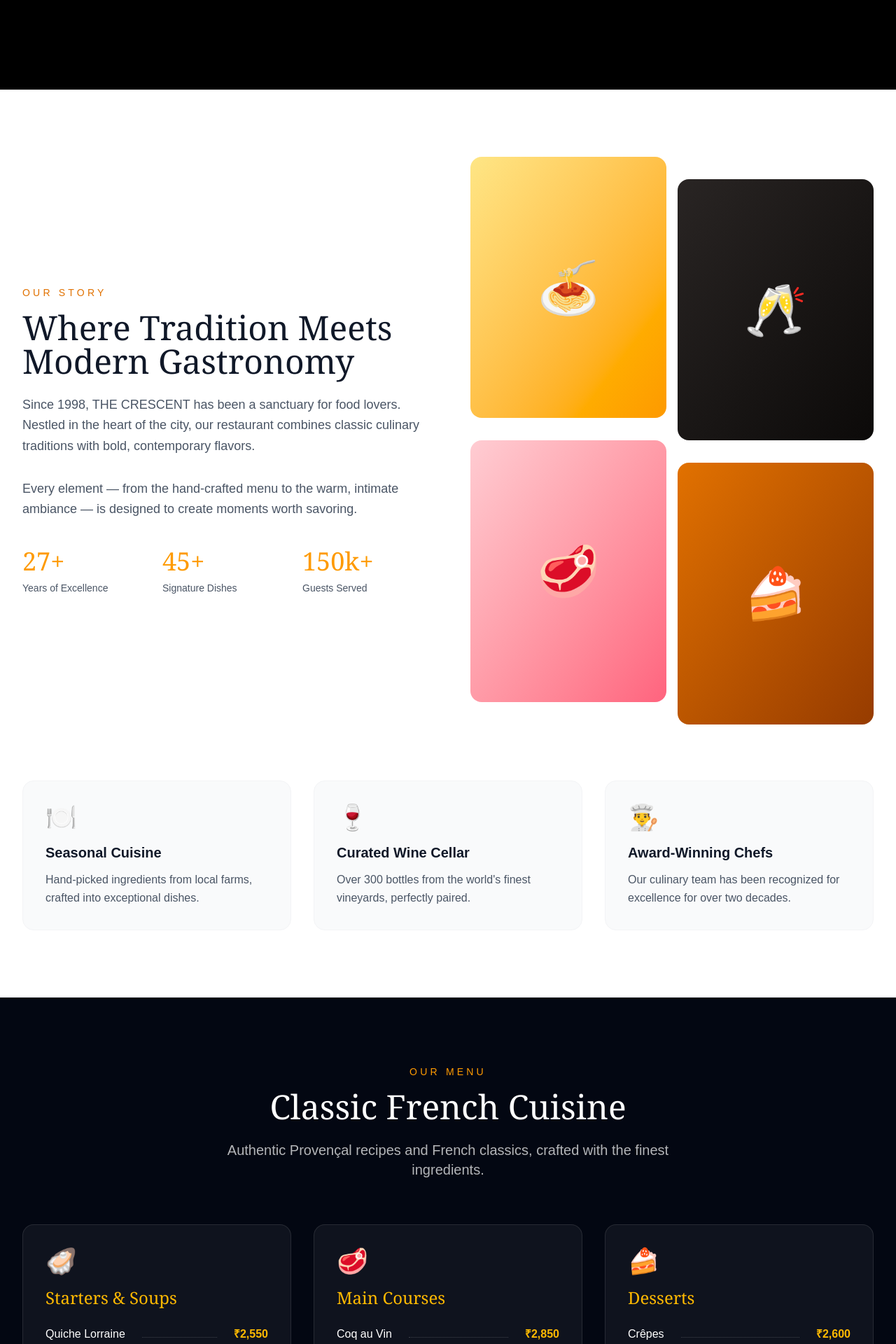
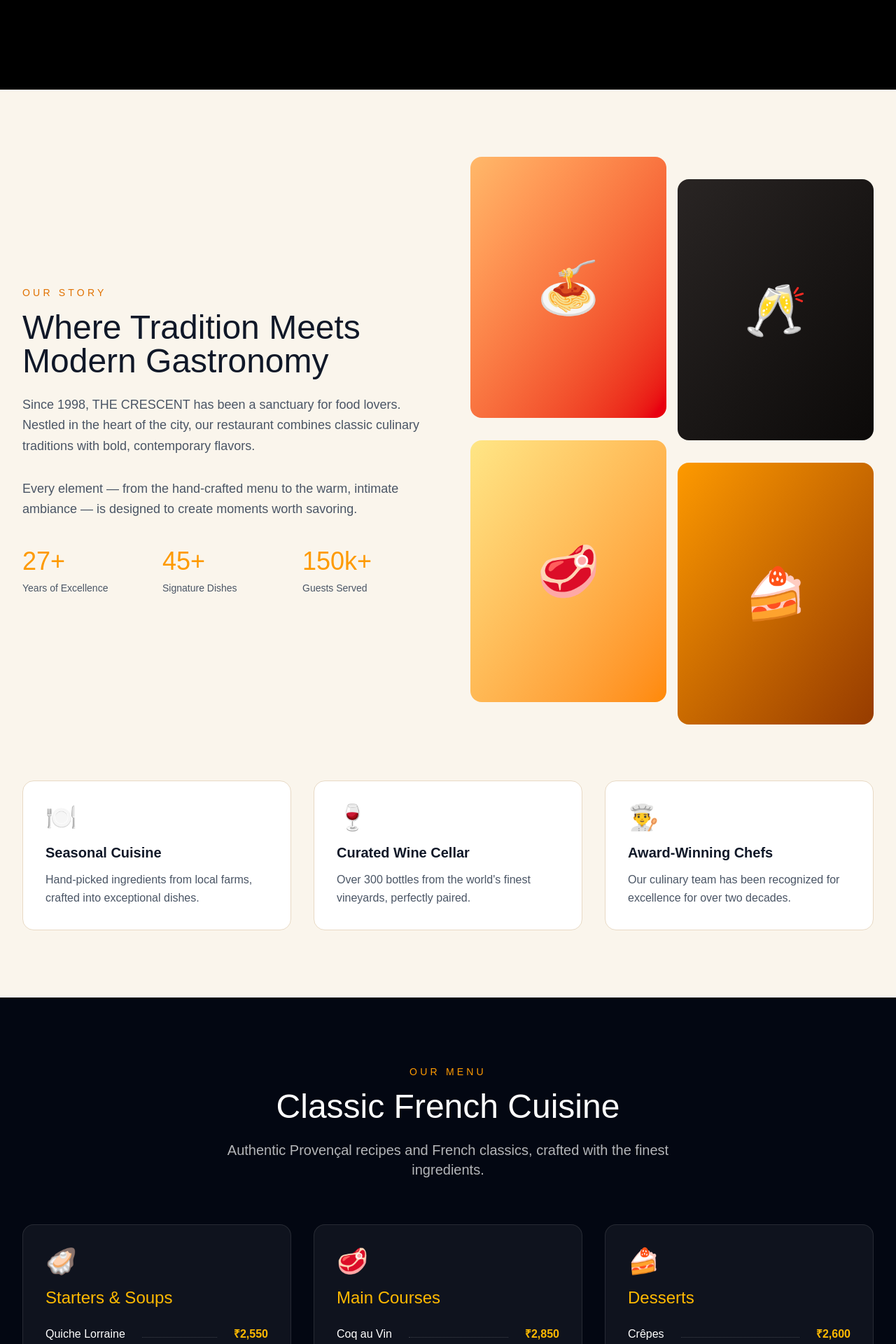
Before and after one commit to manishkumarmd19-creator/cresent, a Next.js app: page / in a window 1280 px wide. Shown: the part 780-2700 px from the top of the page at 70% size. Built offline with nearby package versions, Linux system fonts and the light colour scheme.

Commit message:
Update src/app/page.tsx - redesign as THE CRESCENT restaurant website

```diff
--- a/src/app/page.tsx
+++ b/src/app/page.tsx
@@ -22,7 +22,7 @@ function Navbar() {
     <nav className="fixed top-0 w-full bg-black/90 backdrop-blur-md z-50 border-b border-amber-900/30">
       <div className="max-w-7xl mx-auto px-4 sm:px-6 lg:px-8">
         <div className="flex justify-between items-center h-20">
-          <Link href="/" className="text-2xl font-serif font-bold text-amber-500 tracking-widest">
+          <Link href="/" className="text-2xl font-lobster font-bold text-amber-500 tracking-widest">
             THE CRESCENT
           </Link>
           <div className="hidden md:flex items-center space-x-8">
@@ -70,7 +70,7 @@ function Hero() {
         <p className="text-amber-500 font-light tracking-[0.4em] uppercase text-sm mb-8">
           Est. 1998 &middot; Fine Dining
         </p>
-        <h1 className="text-6xl md:text-8xl font-serif text-white mb-6 leading-tight">
+        <h1 className="text-6xl md:text-8xl font-lobster text-white mb-6 leading-tight">
           The Art of
           <br />
           <span className="text-amber-500 italic">Culinary Excellence</span>
@@ -114,14 +114,14 @@ function About() {
   ];
 
   return (
-    <section id="about" className="py-24 px-4 sm:px-6 lg:px-8 bg-white">
+    <section id="about" className="py-24 px-4 sm:px-6 lg:px-8 bg-[#faf5ec]">
       <div className="max-w-7xl mx-auto">
         <div className="grid lg:grid-cols-2 gap-16 items-center">
           <div>
             <p className="text-amber-600 font-medium tracking-[0.3em] uppercase text-sm mb-4">
               Our Story
             </p>
-            <h2 className="text-4xl md:text-5xl font-serif text-gray-900 mb-6">
+            <h2 className="text-4xl md:text-5xl font-lobster text-gray-900 mb-6">
               Where Tradition Meets Modern Gastronomy
             </h2>
             <p className="text-lg text-gray-600 leading-relaxed mb-8">
@@ -134,37 +134,37 @@ function About() {
             </p>
             <div className="grid sm:grid-cols-3 gap-6">
               <div>
-                <p className="text-4xl font-serif text-amber-500 mb-2">27+</p>
+                <p className="text-4xl font-lobster text-amber-500 mb-2">27+</p>
                 <p className="text-sm text-gray-600">Years of Excellence</p>
               </div>
               <div>
-                <p className="text-4xl font-serif text-amber-500 mb-2">45+</p>
+                <p className="text-4xl font-lobster text-amber-500 mb-2">45+</p>
                 <p className="text-sm text-gray-600">Signature Dishes</p>
               </div>
               <div>
-                <p className="text-4xl font-serif text-amber-500 mb-2">150k+</p>
+                <p className="text-4xl font-lobster text-amber-500 mb-2">150k+</p>
                 <p className="text-sm text-gray-600">Guests Served</p>
               </div>
             </div>
           </div>
           <div className="grid grid-cols-2 gap-4">
-            <div className="aspect-[3/4] rounded-2xl bg-gradient-to-br from-amber-200 to-amber-500 flex items-center justify-center text-7xl">
+            <div className="aspect-[3/4] rounded-2xl bg-gradient-to-br from-orange-300 to-red-600 flex items-center justify-center text-7xl">
               🍝
             </div>
             <div className="aspect-[3/4] rounded-2xl bg-gradient-to-br from-stone-800 to-stone-950 flex items-center justify-center text-7xl mt-8">
               🥂
             </div>
-            <div className="aspect-[3/4] rounded-2xl bg-gradient-to-br from-rose-200 to-rose-400 flex items-center justify-center text-7xl -mt-4">
+            <div className="aspect-[3/4] rounded-2xl bg-gradient-to-br from-amber-200 to-orange-400 flex items-center justify-center text-7xl -mt-4">
               🥩
             </div>
-            <div className="aspect-[3/4] rounded-2xl bg-gradient-to-br from-amber-600 to-amber-800 flex items-center justify-center text-7xl mt-4">
+            <div className="aspect-[3/4] rounded-2xl bg-gradient-to-br from-amber-500 to-amber-800 flex items-center justify-center text-7xl mt-4">
               🍰
             </div>
           </div>
         </div>
         <div className="grid md:grid-cols-3 gap-8 mt-20">
           {highlights.map((h, i) => (
-            <div key={i} className="p-8 rounded-2xl border border-gray-100 bg-gray-50 hover:shadow-lg hover:bg-white transition-all">
+            <div key={i} className="p-8 rounded-2xl border border-[#e8d9c4] bg-white hover:shadow-lg transition-all">
               <div className="text-4xl mb-4">{h.emoji}</div>
               <h3 className="text-xl font-semibold text-gray-900 mb-3">{h.title}</h3>
               <p className="text-gray-600 leading-relaxed">{h.text}</p>
@@ -223,7 +223,7 @@ function Menu() {
       <div className="max-w-7xl mx-auto">
         <div className="text-center mb-16">
           <p className="text-amber-500 font-medium tracking-[0.3em] uppercase text-sm mb-4">Our Menu</p>
-          <h2 className="text-4xl md:text-5xl font-serif mb-6">Classic French Cuisine</h2>
+          <h2 className="text-4xl md:text-5xl font-lobster mb-6">Classic French Cuisine</h2>
           <p className="text-xl text-white/70 max-w-2xl mx-auto">
             Authentic Provençal recipes and French classics, crafted with the finest ingredients.
           </p>
@@ -232,7 +232,7 @@ function Menu() {
           {categories.map((cat, i) => (
             <div key={i} className="rounded-2xl bg-white/[0.05] border border-white/10 p-8">
               <div className="text-4xl mb-4">{cat.icon}</div>
-              <h3 className="text-2xl font-serif text-amber-400 mb-6">{cat.name}</h3>
+              <h3 className="text-2xl font-lobster text-amber-400 mb-6">{cat.name}</h3>
               <div className="space-y-6">
                 {cat.items.map((item, j) => (
                   <div key={j}>
@@ -267,11 +267,11 @@ function Experience() {
   ];
 
   return (
-    <section id="experience" className="py-24 px-4 sm:px-6 lg:px-8 bg-white">
+    <section id="experience" className="py-24 px-4 sm:px-6 lg:px-8 bg-[#fdf9f2]">
       <div className="max-w-7xl mx-auto">
         <div className="text-center mb-16">
           <p className="text-amber-600 font-medium tracking-[0.3em] uppercase text-sm mb-4">The Experience</p>
-          <h2 className="text-4xl md:text-5xl font-serif text-gray-900 mb-6">More Than a Meal</h2>
+          <h2 className="text-4xl md:text-5xl font-lobster text-gray-900 mb-6">More Than a Meal</h2>
           <p className="text-xl text-gray-600 max-w-2xl mx-auto">
             Every visit at THE CRESCENT is a journey worth remembering.
           </p>
@@ -279,7 +279,7 @@ function Experience() {
         <div className="grid md:grid-cols-2 lg:grid-cols-4 gap-8">
           {items.map((item, i) => (
             <div key={i} className="text-center group">
-              <div className="w-24 h-24 mx-auto rounded-full bg-gradient-to-br from-amber-100 to-amber-300 flex items-center justify-center text-5xl mb-6 group-hover:scale-110 transition-transform">
+              <div className="w-24 h-24 mx-auto rounded-full bg-gradient-to-br from-orange-200 to-amber-400 flex items-center justify-center text-5xl mb-6 group-hover:scale-110 transition-transform">
                 {item.emoji}
               </div>
               <h3 className="text-xl font-semibold text-gray-900 mb-3">{item.title}</h3>
@@ -315,11 +315,11 @@ function Testimonials() {
   ];
 
   return (
-    <section id="reviews" className="py-24 px-4 sm:px-6 lg:px-8 bg-gray-50">
+    <section id="reviews" className="py-24 px-4 sm:px-6 lg:px-8 bg-[#faf5ec]">
       <div className="max-w-7xl mx-auto">
         <div className="text-center mb-16">
           <p className="text-amber-600 font-medium tracking-[0.3em] uppercase text-sm mb-4">Guest Reviews</p>
-          <h2 className="text-4xl md:text-5xl font-serif text-gray-900 mb-6">What Our Guests Say</h2>
+          <h2 className="text-4xl md:text-5xl font-lobster text-gray-900 mb-6">What Our Guests Say</h2>
         </div>
         <div className="grid md:grid-cols-3 gap-8">
           {reviews.map((r, i) => (
@@ -331,7 +331,7 @@ function Testimonials() {
               </div>
               <p className="text-gray-700 leading-relaxed mb-8 italic">&ldquo;{r.content}&rdquo;</p>
               <div className="flex items-center gap-4">
-                <div className="w-12 h-12 rounded-full bg-gray-900 text-amber-400 flex items-center justify-center font-bold font-serif text-lg">
+                <div className="w-12 h-12 rounded-full bg-gray-900 text-amber-400 flex items-center justify-center font-bold font-lobster text-lg">
                   {r.name.charAt(0)}
                 </div>
                 <div>
@@ -354,7 +354,7 @@ function Reservation() {
         <div className="grid lg:grid-cols-2 gap-16 items-center">
           <div>
             <p className="text-amber-500 font-medium tracking-[0.3em] uppercase text-sm mb-4">Reservations</p>
-            <h2 className="text-4xl md:text-5xl font-serif mb-6">Book Your Table</h2>
+            <h2 className="text-4xl md:text-5xl font-lobster mb-6">Book Your Table</h2>
             <p className="text-xl text-white/70 leading-relaxed mb-10">
               Join us for an evening of unforgettable dining. We recommend booking in advance
               to secure your preferred table and time.
@@ -391,7 +391,7 @@ function Reservation() {
             </div>
           </div>
           <div className="bg-white/[0.05] border border-white/10 rounded-2xl p-8">
-            <h3 className="text-2xl font-serif text-amber-400 mb-8 text-center">Make a Reservation</h3>
+            <h3 className="text-2xl font-lobster text-amber-400 mb-8 text-center">Make a Reservation</h3>
             <form className="space-y-5" onSubmit={(e) => e.preventDefault()}>
               <div>
                 <label className="block text-white/70 text-sm mb-2">Full Name</label>
@@ -445,7 +445,7 @@ function Footer() {
       <div className="max-w-7xl mx-auto">
         <div className="grid md:grid-cols-4 gap-10 mb-10">
           <div>
-            <h3 className="text-2xl font-serif text-amber-500 mb-4 tracking-widest">THE CRESCENT</h3>
+            <h3 className="text-2xl font-lobster text-amber-500 mb-4 tracking-widest">THE CRESCENT</h3>
             <p className="text-white/60">
               Fine dining at its finest since 1998. Crafting unforgettable experiences, one dish at a time.
             </p>
```
